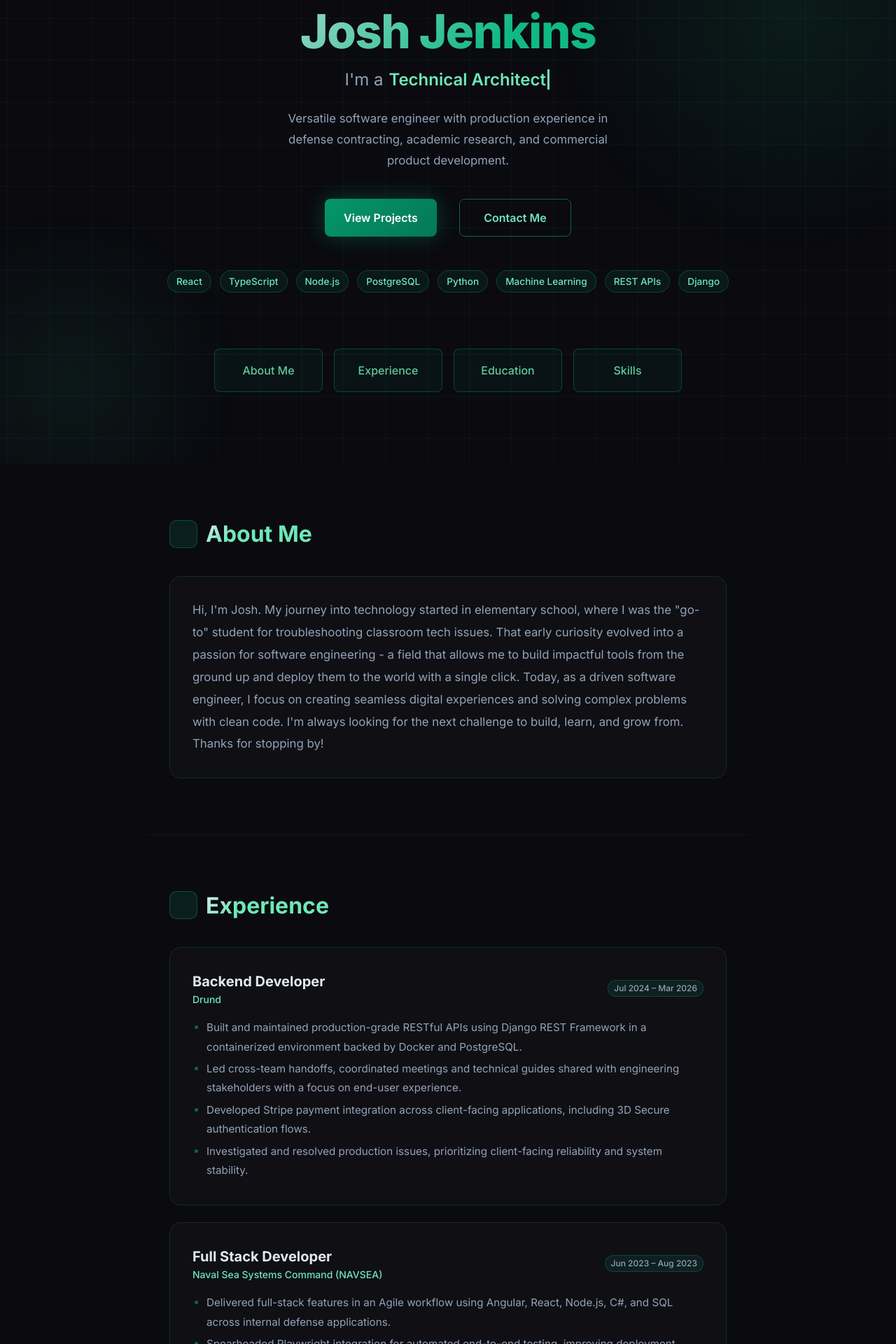
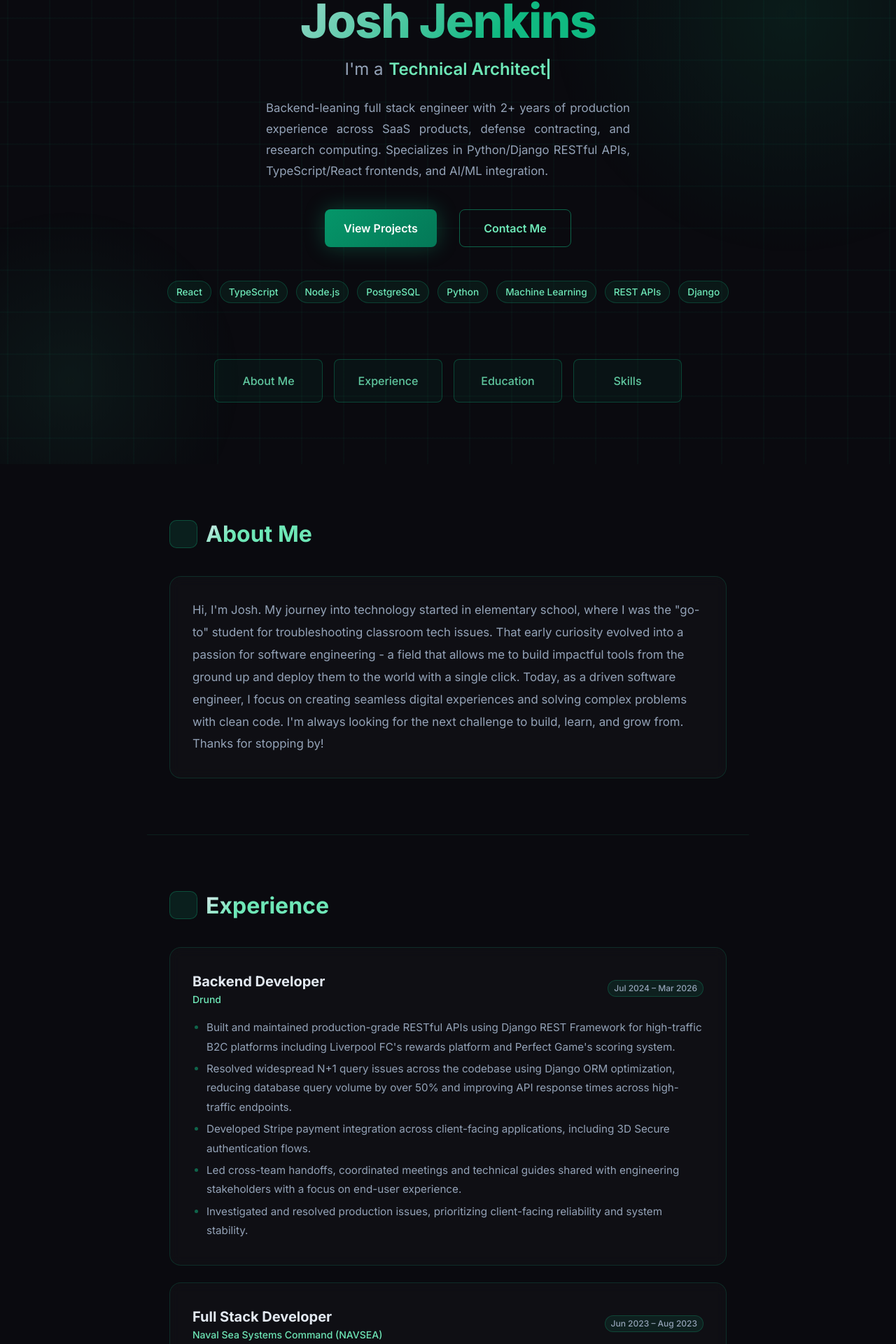
Before and after one commit to joshjenkinsdev/joshjenkinsdev.github.io, a React (Vite) app: page / in a window 1280 px wide. Shown: the part 138-2058 px from the top of the page at 70% size. Built offline with nearby package versions, Linux system fonts and the light colour scheme; some icons are missing; the HTML template or start-up script is replaced by a standard one.

Commit message:
update descriptions for stronger resume linkage

```diff
--- a/src/pages/Home.tsx
+++ b/src/pages/Home.tsx
@@ -24,15 +24,15 @@ const SKILLS = [
 const SKILL_GROUPS = [
   {
     label: "Languages",
-    items: ["Python", "TypeScript", "JavaScript", "Java", "C#", "SQL", "C"],
+    items: ["Python", "TypeScript", "JavaScript", "Java", "C#", "SQL", "C", "Bash"],
   },
   {
     label: "Frameworks & Libraries",
-    items: ["Django", "Django REST Framework", "React", "Angular", "Flask", "Node.js", "PyTorch", "TensorFlow"],
+    items: ["Django", "Django REST Framework", "React", "Node.js", "Angular", "Flask", "Redis", "PyTorch", "TensorFlow",],
   },
   {
     label: "Infrastructure & Tools",
-    items: ["Docker", "PostgreSQL", "AWS (EC2, RDS, Amplify)", "Azure", "Celery", "Git"],
+    items: ["Docker", "PostgreSQL", "AWS (EC2, RDS, Amplify)", "Azure", "Celery", "Git", "Playwright"],
   },
   {
     label: "Concepts",
@@ -46,9 +46,10 @@ const EXPERIENCE = [
     company: "Drund",
     period: "Jul 2024 – Mar 2026",
     bullets: [
-      "Built and maintained production-grade RESTful APIs using Django REST Framework in a containerized environment backed by Docker and PostgreSQL.",
+      "Built and maintained production-grade RESTful APIs using Django REST Framework for high-traffic B2C platforms including Liverpool FC's rewards platform and Perfect Game's scoring system.",
+      "Resolved widespread N+1 query issues across the codebase using Django ORM optimization, reducing database query volume by over 50% and improving API response times across high-traffic endpoints.",
+      "Developed Stripe payment integration across client-facing applications, including 3D Secure authentication flows.",
       "Led cross-team handoffs, coordinated meetings and technical guides shared with engineering stakeholders with a focus on end-user experience.",
-      "Developed Stripe payment integration across client-facing applications, including 3D Secure authentication flows.",
       "Investigated and resolved production issues, prioritizing client-facing reliability and system stability.",
     ],
   },
@@ -57,7 +58,7 @@ const EXPERIENCE = [
     company: "Naval Sea Systems Command (NAVSEA)",
     period: "Jun 2023 – Aug 2023",
     bullets: [
-      "Delivered full-stack features in an Agile workflow using Angular, React, Node.js, C#, and SQL across internal defense applications.",
+      "Delivered full-stack features in an Agile workflow using Angular, React, Node.js, C#, and SQL across 5 internal defense web applications.",
       "Spearheaded Playwright integration for automated end-to-end testing, improving deployment confidence.",
       "Managed version control via Azure DevOps and presented technical progress to organizational stakeholders.",
       "Obtained a government-issued security clearance to work with sensitive systems and data.",
@@ -68,7 +69,7 @@ const EXPERIENCE = [
     company: "Infrared Processing & Analysis Center (IPAC) at Caltech",
     period: "May 2022 – Aug 2022",
     bullets: [
-      "Automated data processing workflows using Python scripts and C programs, reducing manual effort for the IT team.",
+      "Automated directory scaffolding for new image processing jobs using Python scripts, eliminating the manual creation of directories and subdirectories per image and reducing repetitive overhead for the IT team.",
       "Maintained physical servers and local network infrastructure in a research computing environment using UNIX system administration practices.",
     ],
   },
@@ -335,10 +336,12 @@ export default function Home() {
                 mx: "auto",
                 lineHeight: 1.8,
                 fontSize: "1.05rem",
+                textAlign: "justify",
               }}
             >
-              Versatile software engineer with production experience in defense contracting,
-              academic research, and commercial product development.
+              Backend-leaning full stack engineer with 2+ years of production experience across SaaS products, defense
+              contracting, and research computing. Specializes in Python/Django RESTful APIs, TypeScript/React frontends,
+              and AI/ML integration.
             </Typography>
           </motion.div>
 
```
